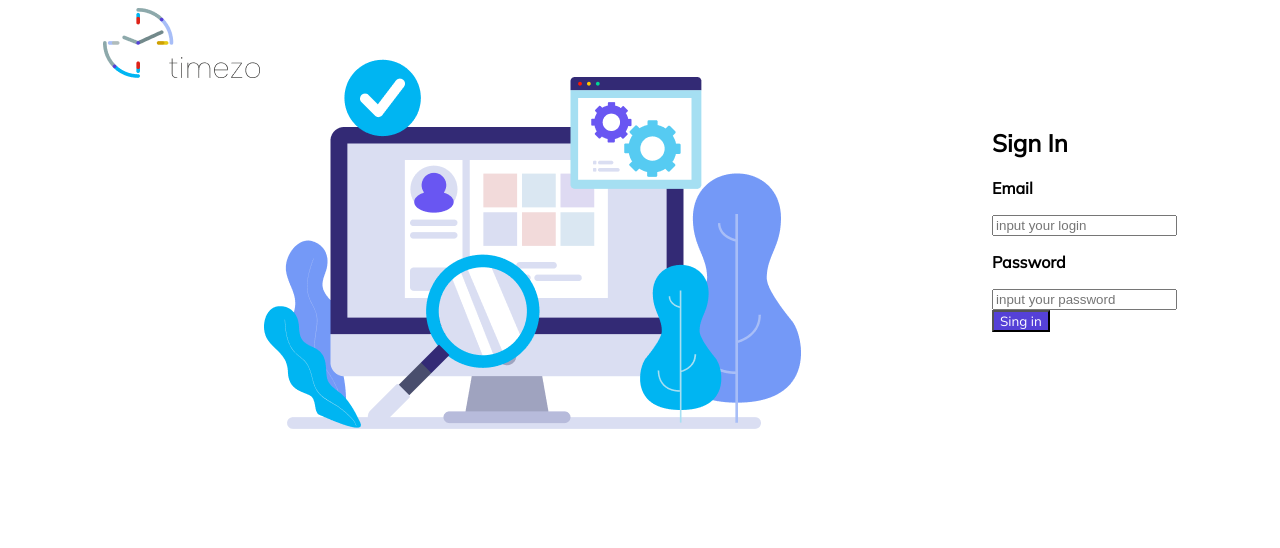
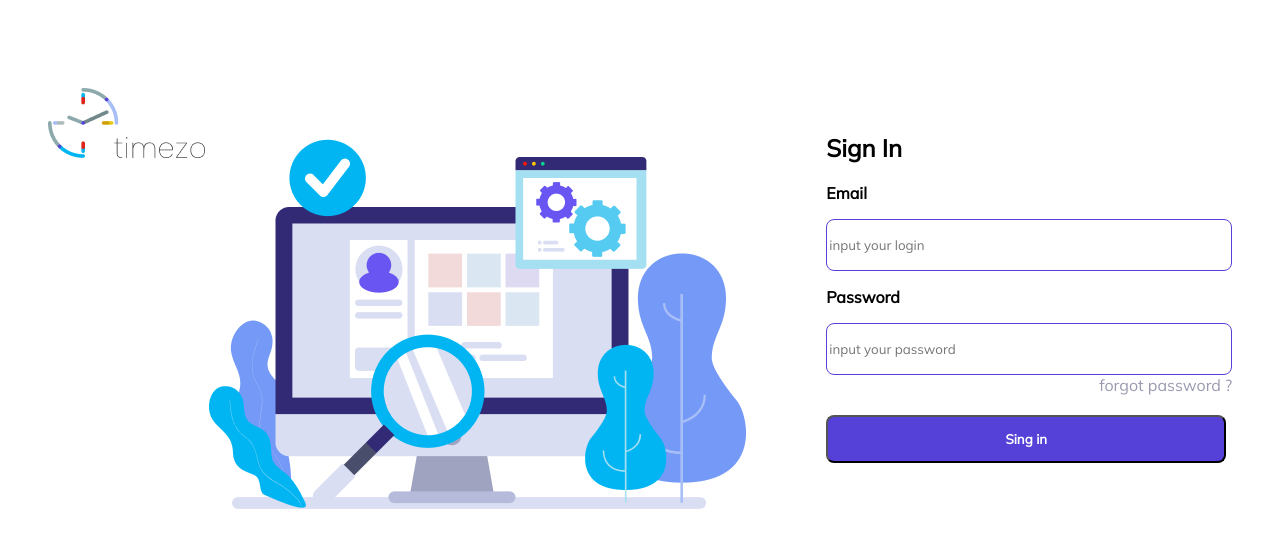
Before and after one commit to Joqo404/TestSite, a PHP site: page / in a window 1280 px wide. Shown: the top 548 px of the page. Run offline with PHP 8.4, Linux system fonts and the light colour scheme.

Commit message:
update style

```diff
--- a/index.php
+++ b/index.php
@@ -12,14 +12,15 @@
 </head>
 <body>
     <div class = "Main">
-        <div class = "TittleImg">
+        <div class = "TittleImg unit-block-class" >
             <img src="image\Logo.png" id="Logo">
             <img src="image\Illustration.png" id="Illustration">
         </div>
-        <div class = "Singin">
+        <div class = "Singin unit-block-class">
             <h2> Sign In </h2>
             <div> <p> Email </p> <input type="text" name="login" placeholder="input your login"> </div>
             <div> <p> Password </p> <input type="password" name="password" placeholder="input your password"> </div>
+            <div class = "forgot_password"> <a href=""> forgot password ?</a></div>
             <div > <button class = "buttonSignIn"> Sing in </button> </div>
 
         </div>
--- a/style/style.css
+++ b/style/style.css
@@ -1,3 +1,6 @@
+.TittleImg{
+	padding-top: 5%;
+}
 #Logo{
 	margin-bottom: 50%;
 }
@@ -5,24 +8,65 @@
 	padding-top: 5%;
 }
 .Singin{
-
+	margin-top: 3%;
 }
 .buttonSignIn{
-	background-color: #5541D7;
+	display: flex;
+	width: 400px;
+	height: 48px;
+	padding: 14px 24px;
+	justify-content: center;
+	align-items: center;
+	gap: 10px;
+	flex-shrink: 0;
+	border-radius: 8px;
+	background: #5541D7;
 	color: white;
+	font-weight: bold;
 	font-family: 'Mulish', sans-serif;
+	margin-top: 5%;
+}
 
-}
 .Main{
 	display: flex;
 	flex-direction: row;
 	justify-content:space-around;
 	align-items: center;
+   place-items: center;
+   margin-top: 2%;
+}
+.forgot_password{
+	font-weight: lighter;
+	text-align: right;
+}
 
-  place-items: center;
-}
 body {
 	font-weight: bold;
 	font-family: 'Mulish', sans-serif;
 
 }
+input{
+	border-radius: 8px;
+	border: 1px solid #5541D7;
+	background: #FFF;
+	border-radius: 8px;
+	border: 1px solid #5541D7;
+	background: #FFF;
+
+	align-items: center;
+	gap: 10px;
+	align-self: stretch;
+	width: 400px;
+	height: 48px;
+	font-family: 'Mulish', sans-serif;
+}
+a {
+  color: #9A9AB0;
+  text-decoration: none
+}
+a:hover{
+	text-decoration: underline;
+}
+button:hover {
+  cursor: pointer;
+}
```
